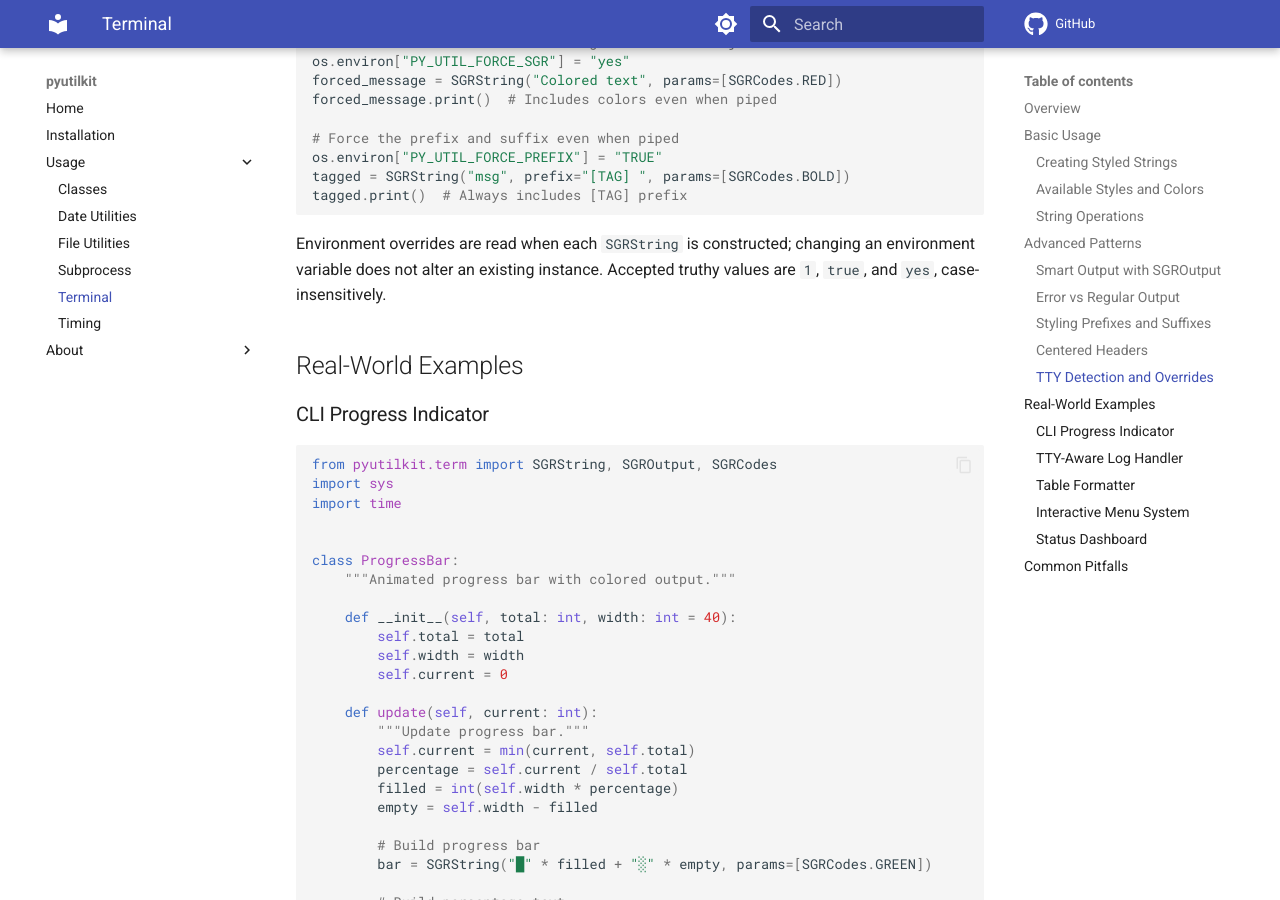
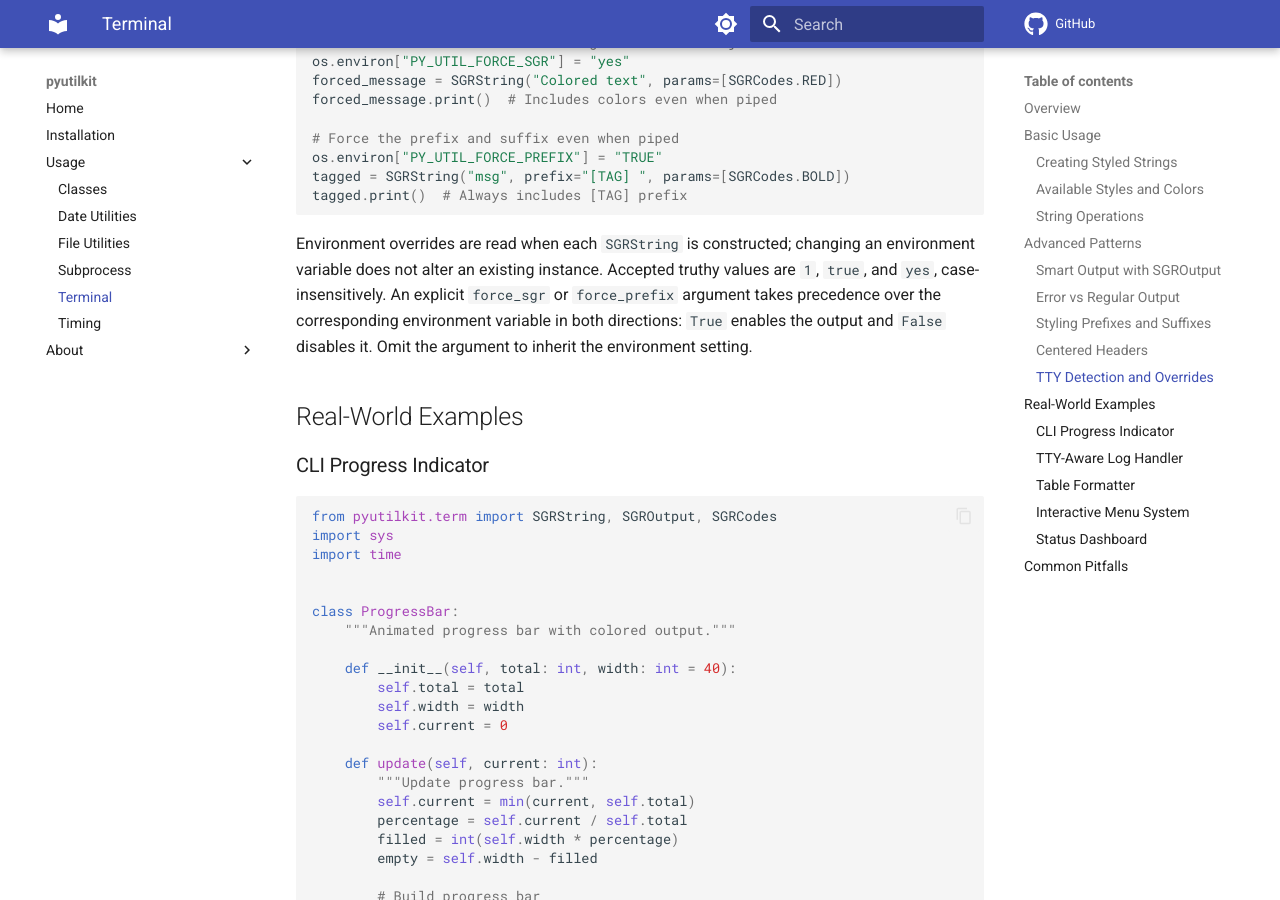
Before and after one commit to spapanik/pyutilkit, an MkDocs documentation site: the page built from docs/usage/term.md, in a window 1280 px wide and 900 px high, scrolled down 4242 px. Built offline with MkDocs 1.6.1 and Material for MkDocs 9.7.7, drawn with Linux system fonts in a browser that asks for light colours; comment, search, counter and statistics services are not loaded.

Commit message:
🐛 Allow terminal force flags to override environment
Treat omitted force flags as environment-driven while preserving explicit false values so callers can reliably disable forced formatting.

```diff
--- a/docs/usage/term.md
+++ b/docs/usage/term.md
@@ -211,7 +211,10 @@ tagged.print()  # Always includes [TAG] prefix
 
 Environment overrides are read when each `SGRString` is constructed; changing
 an environment variable does not alter an existing instance. Accepted truthy
-values are `1`, `true`, and `yes`, case-insensitively.
+values are `1`, `true`, and `yes`, case-insensitively. An explicit
+`force_sgr` or `force_prefix` argument takes precedence over the corresponding
+environment variable in both directions: `True` enables the output and `False`
+disables it. Omit the argument to inherit the environment setting.
 
 ## Real-World Examples
 
```
Also changed, not shown: docs/CHANGELOG.md (+6 -0 lines), 2 other files.
